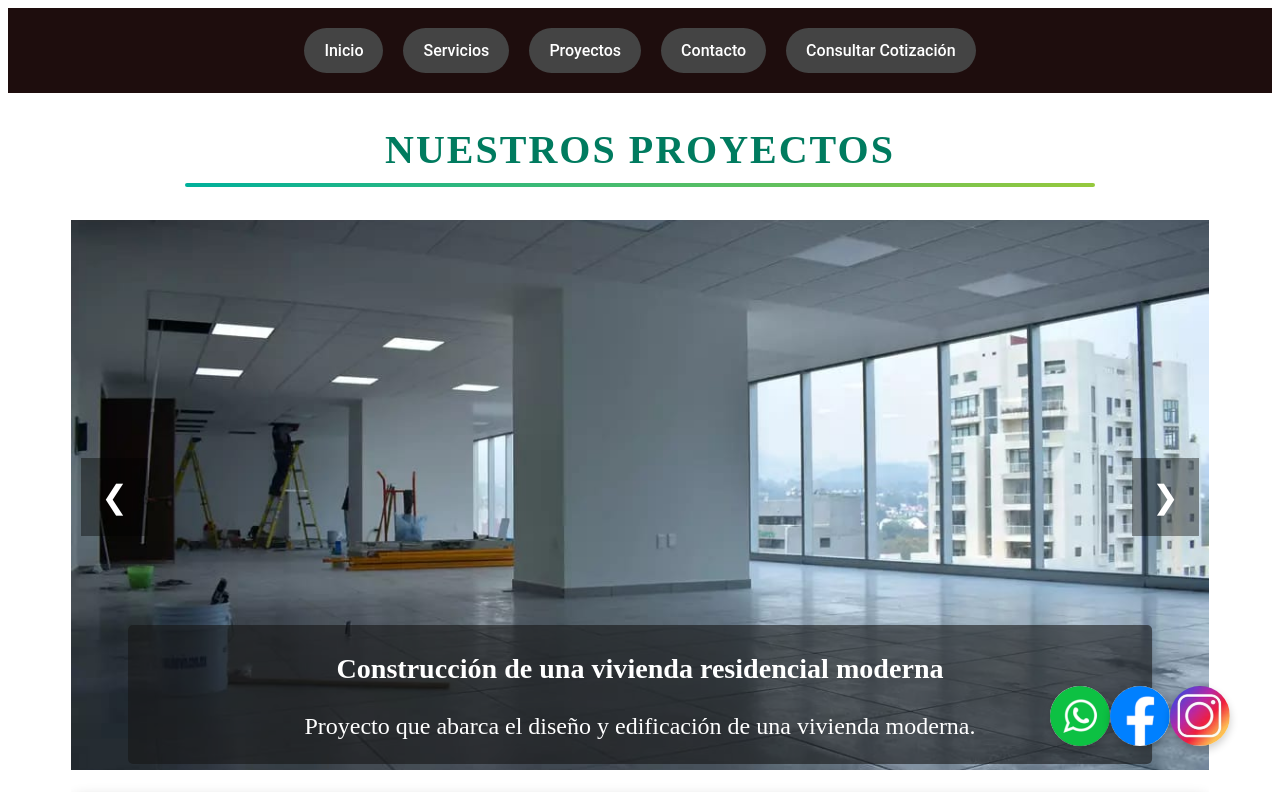
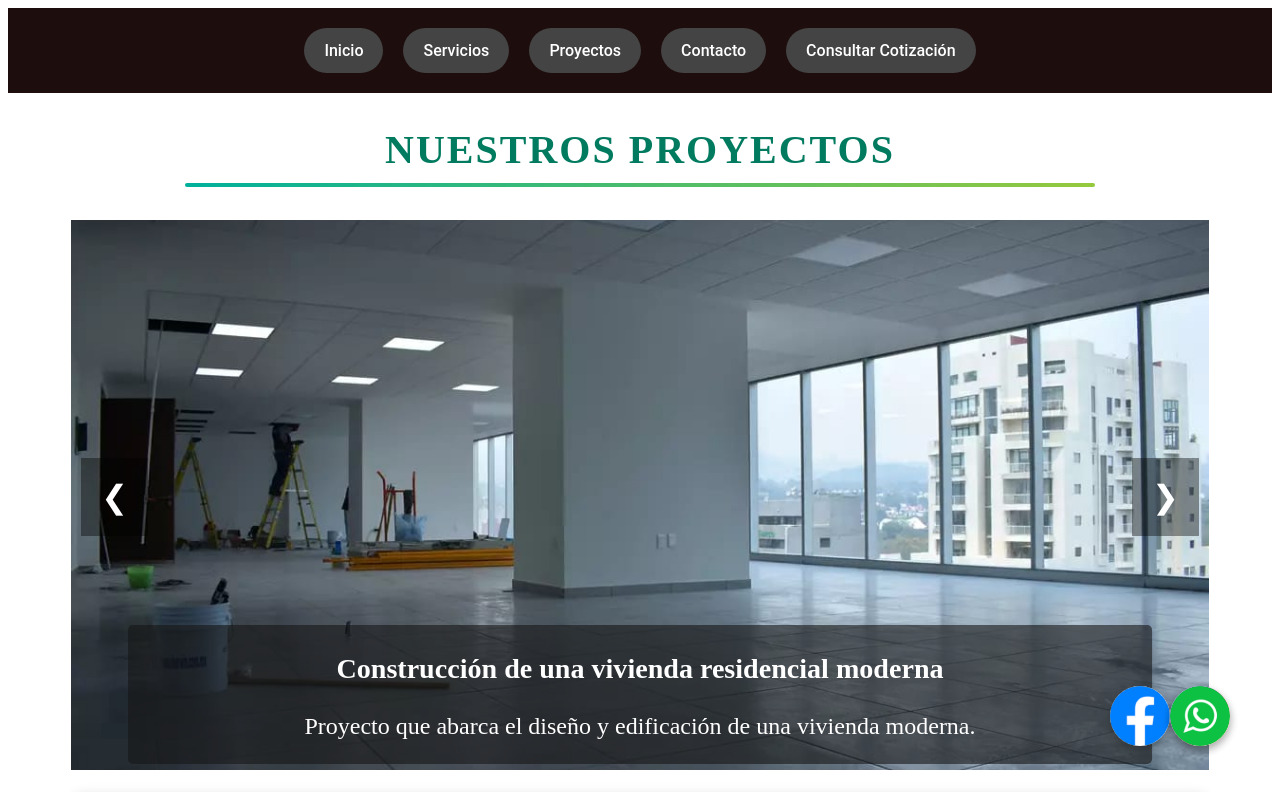
Before and after one commit to LeylaAlonzo/sistema_webS, an Angular app: page /proyectos in a window 1280 px wide. Shown: the top 792 px of the page. Built offline with nearby package versions, Linux system fonts and the light colour scheme.

Commit message:
Actualización del sitio web

```diff
--- a/src/app/proyectos/proyectos.component.html
+++ b/src/app/proyectos/proyectos.component.html
@@ -39,13 +39,15 @@
 
 <!-- Iconos de redes sociales -->
 <div class="whatsapp-icon">
-  <a href="https://wa.me/50242111021" target="_blank">
-    <img src="assets/imagenes/whasapp.png" alt="WhatsApp" />
-  </a>
+
   <a href="https://www.facebook.com/tu-pagina" target="_blank">
     <img src="assets/imagenes/facebook.png" alt="Facebook" />
   </a>
   <a href="https://www.instagram.com/tu-pagina" target="_blank">
     <img src="assets/imagenes/instagram1.jpeg" alt="Instagram" />
   </a>
+  <div class="whatsapp-icon">
+    <a href="https://wa.me/50242111021" target="_blank">
+      <img src="assets/imagenes/whasapp.png" alt="WhatsApp" />
+    </a>
 </div>
```
Also changed, not shown: 3 other files (tests, documents, lock files or other folders).
